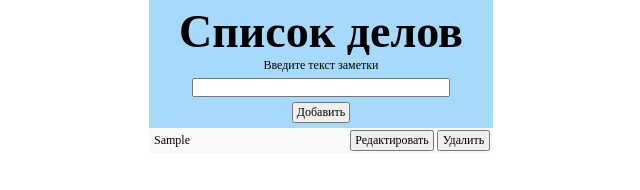
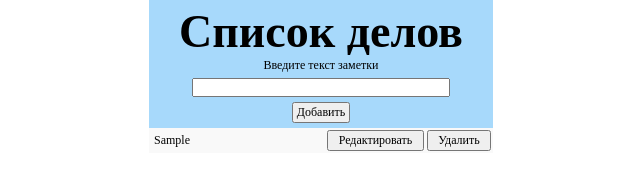
Before and after one commit to lapoosick/WebCourse, a plain HTML site: page TodoList/index.html in a window 1280 px wide. Both pictures are taken after typing "Sample" into the empty fields and a click on the button "Добавить". Shown: the full height of the page, 319-959 px from the left. Drawn offline with Linux system fonts and the light colour scheme.

Commit message:
TodoList: изменение размеров кнопок.

```diff
--- a/TodoList/style.css
+++ b/TodoList/style.css
@@ -60,13 +60,13 @@
 .todo-text {
     padding: 5px;
     display: inline-block;
-    max-width: 198px;
+    max-width: 175px;
     width: 100%;
 }
 
 .edit-todo-div {
     width: 100%;
-    max-width: 198px;
+    max-width: 175px;
     display: inline-block;
 }
 
@@ -78,7 +78,7 @@
 
 .buttons {
     display: inline-block;
-    max-width: 140px;
+    max-width: 165px;
     width: 100%;
 }
 
@@ -93,22 +93,22 @@
 }
 
 .buttons button {
-    padding: 1px 3px;
+    padding: 1px;
     cursor: pointer;
 }
 
 .edit-button {
-    width: 84px;
+    width: 97px;
 }
 
 .delete-button {
-    width: 53px;
+    width: 64px;
 }
 
 .save-button {
-    width: 84px;
+    width: 97px;
 }
 
 .cancel-button {
-    width: 53px;
+    width: 64px;
 }
```
